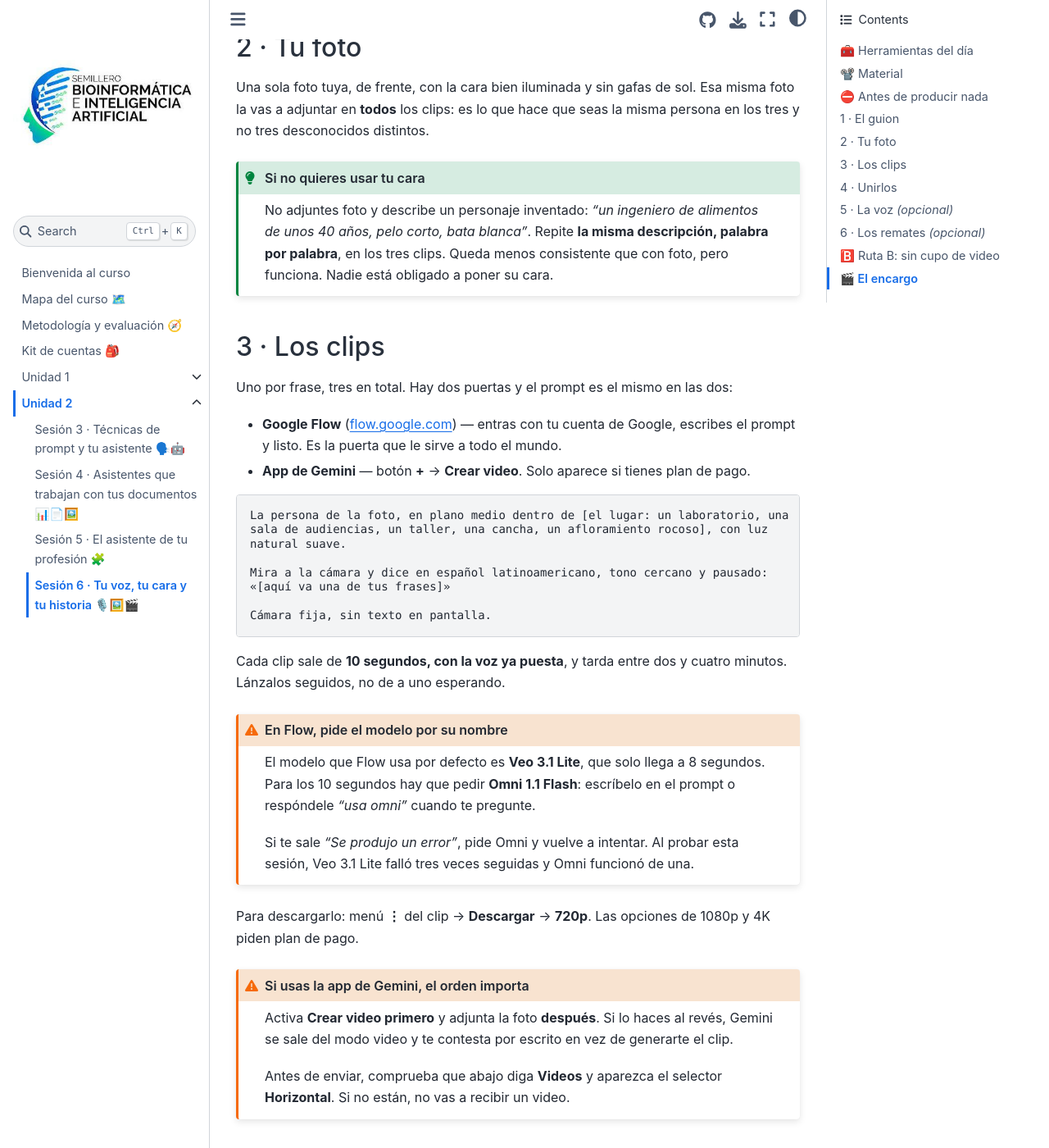
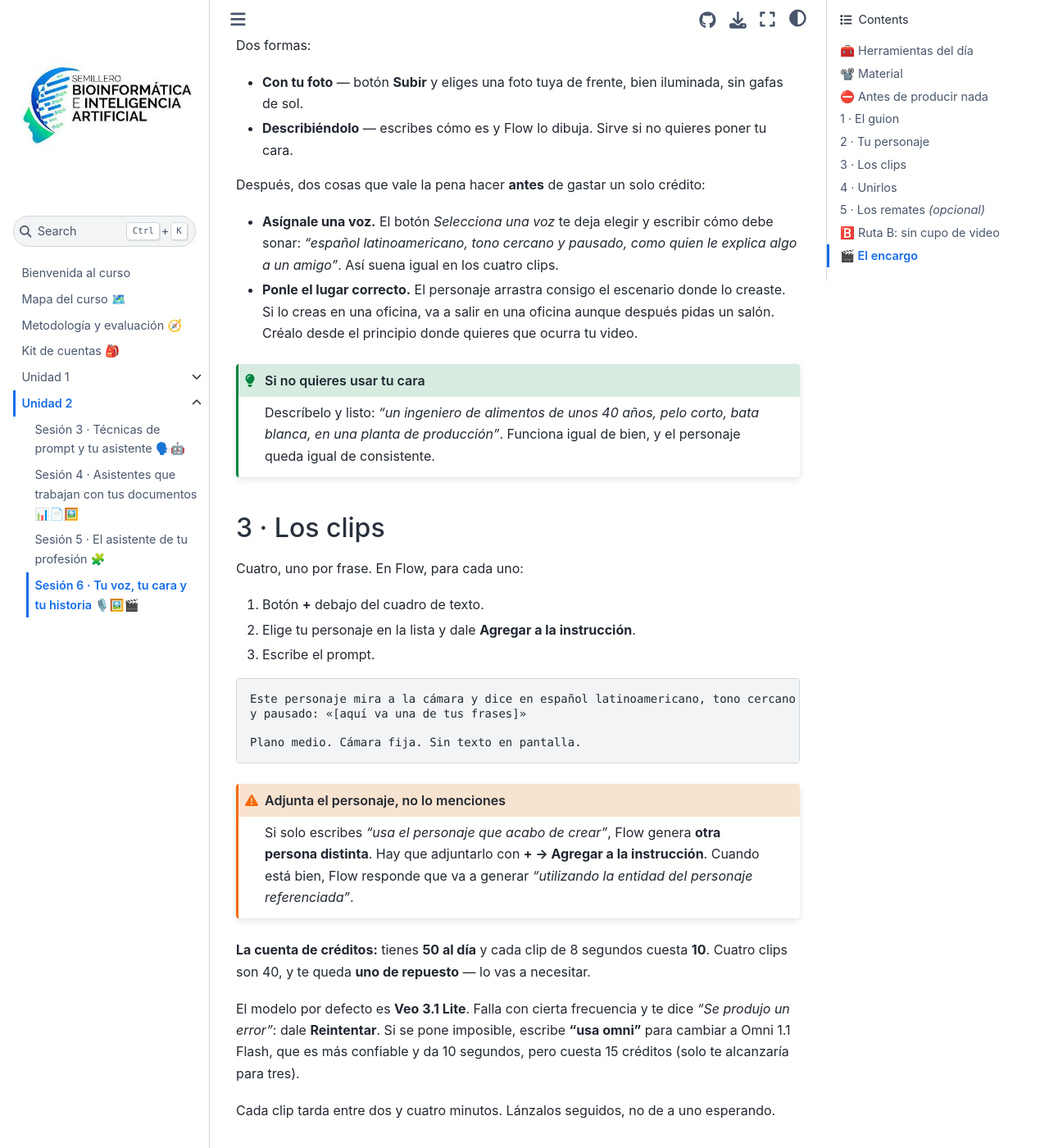
Before and after one commit to BioAITeamLearning/IntroInfo_2026_02_Ucaldas, a Jupyter Book: the page built from S06_AudioImagenVideo.md, in a window 1280 px wide and 1400 px high, scrolled down 3610 px. Shown: the whole window at 82% size. Built offline with Jupyter Book 1.0.4 settings and Sphinx 7.4.7 and the Sphinx Book theme 1.1.4, drawn with Linux system fonts in a browser that asks for light colours; some of the changed text lies outside the part shown.

Commit message:
S6: rehacer la sesion sobre Google Flow, con personajes y cuatro clips de 8 s
Probado en cuenta gratuita de Google. Flow hace las tres cosas: el personaje,
los clips y el montaje, asi que ChatGPT pasa a ser respaldo.

Costos medidos: crear personaje 0 creditos; clip de 8 s con Veo 3.1 Lite 10
creditos; clip de 10 s con Omni 15. Con 50 diarios el encargo son cuatro clips
de 8 s (40 creditos) y queda uno de repuesto.

Hallazgos que quedan documentados:
- hay que ADJUNTAR el personaje (+ -> Agregar a la instruccion); mencionarlo
  por escrito genera otra persona distinta
- el personaje arrastra el escenario donde se creo
- el personaje admite voz fija con instruccion de estilo, lo que resuelve que
  la voz cambie entre clips
- Veo 3.1 Lite falla seguido; Reintentar, o "usa omni"
- los Avatares de Flow no sirven todavia: experimentales y solo en ingles

Co-Authored-By: Claude Opus 5 <noreply@anthropic.com>

````diff
--- a/S06_AudioImagenVideo.md
+++ b/S06_AudioImagenVideo.md
@@ -3,9 +3,9 @@ title: Sesión 6 · Audio, imagen y video
 ---
 # Sesión 6 · Tu voz, tu cara y tu historia 🎙️🖼️🎬
 
-Un taller de producción. Sales con un video de **30 segundos** —tres clips de diez— en el que tú mismo, con tu cara y tu voz, le explicas algo de tu carrera a alguien que no sabe nada del tema.
+Un taller de producción. Sales con un video de **32 segundos** —cuatro clips de ocho— en el que un personaje tuyo le explica algo de tu carrera a alguien que no sabe nada del tema.
 
-Así se ve el resultado. Son **dos clips de diez segundos** generados por separado y pegados después; el tuyo serán tres. Fíjate en que es la misma persona, la misma camisa y el mismo salón en los dos: eso lo logra adjuntar la misma foto, nada más.
+Así se ve el resultado. Son **dos clips** generados por separado y pegados después; el tuyo serán cuatro. Fíjate en que es la misma persona, la misma camisa y el mismo salón en los dos: eso lo logra adjuntar la misma foto, nada más.
 
 *Guion, imagen y voz generados con IA (Gemini). Clips unidos con ChatGPT.*
 
@@ -20,9 +20,8 @@ Así se ve el resultado. Son **dos clips de diez segundos** generados por separa
 | Para qué | Herramienta |
 |---|---|
 | **Guion** | [Gemini](https://gemini.google.com) |
-| **Los clips de video** | [Google Flow](https://flow.google.com) *(gratis)* o [Gemini](https://gemini.google.com) → *Crear video* *(solo con plan de pago)* |
-| **Unir los clips** | [ChatGPT](https://chatgpt.com) |
-| **Voz aparte** *(opcional)* | [ElevenLabs](https://elevenlabs.io) |
+| **Personaje, clips y montaje** | [Google Flow](https://flow.google.com) — **50 créditos gratis al día** |
+| **Unir los clips, si Flow falla** | [ChatGPT](https://chatgpt.com) |
 | **Subtítulos y música** *(opcional)* | [CapCut](https://capcut.com) |
 
 ```{warning}
@@ -36,9 +35,9 @@ Y ojo con dónde generas los clips, porque no es lo mismo:
 | **App de Gemini → Crear video** | **Solo con plan de pago.** En cuenta gratuita la opción ni siquiera aparece |
 | **Ruta B** (al final de esta página) | Cualquiera, sin cupos |
 
-**La cuenta: un clip de 10 segundos cuesta 15 créditos.** Con 50 al día te alcanza para **tres clips** — justo los del encargo, y ni uno de sobra.
+**La cuenta: un clip de 8 segundos cuesta 10 créditos.** Con 50 al día haces **cuatro clips y te sobra uno de repuesto**. Crear el personaje no gasta nada.
 
-Eso significa que **no puedes generar para ver qué sale**. Si quemas un clip con un guion a medias, ese día ya no lo repites. Por eso el paso 1 no es un trámite.
+Aun así, no te alcanza para generar a ver qué sale: el repuesto es para cuando la herramienta falle, no para ensayar guiones. Por eso el paso 1 no es un trámite.
 
 Los cupos de estas herramientas cambian cada mes. Si el día de la clase no te funciona ninguna, la Ruta B siempre sirve.
 ```
@@ -85,109 +84,97 @@ Reglas: frases cortas, para decir en voz alta. Sin tecnicismos sin explicar.
 Nada de "en el mundo actual" ni "hoy en día". Al final, dime cuántas palabras tiene.
 ```
 
-**La prueba:** léelo en voz alta y cronométrate. Si te trabas al leerlo, está mal escrito: pídele que lo simplifique.
-
-**Después, pártelo.** Cada clip dura 10 segundos, así que necesitas frases de unas 25 palabras:
+**Después, pártelo.** Cada clip dura 8 segundos, así que necesitas frases de unas 20 palabras:
 
 ```
-Parte este guion en 3 frases de unas 25 palabras cada una. Cada frase tiene que
-poder decirse sola en 10 segundos y entenderse sin la anterior. Numéralas.
+Parte este guion en 4 frases de unas 20 palabras cada una. Cada frase tiene que
+poder decirse sola en 8 segundos y entenderse sin la anterior. Numéralas.
 ```
 
-La cuenta es simple: se habla a unas **150 palabras por minuto**, así que 10 segundos son 25 palabras. Tres clips, 75 palabras, 30 segundos.
+La cuenta: se habla a unas **150 palabras por minuto**, o sea 20 palabras cada 8 segundos. Cuatro clips, 80 palabras, 32 segundos.
+
+**La prueba:** lee cada frase en voz alta y cronométrala. Si te trabas, está mal escrita: pídele que la simplifique.
 
 ### Truco: dicta el guion en vez de escribirlo
 
 Un texto dictado suena a persona hablando; uno escrito suena a texto escrito. En Google Docs: **Herramientas → Dictado por voz**. Hablas treinta segundos y aparece escrito. O grabas una nota de voz en el celular y se la subes a Gemini pidiéndole la transcripción.
 
-Después lo pules: *"Limpia este dictado, quita las muletillas y déjalo en 75 palabras."*
+Después lo pules: *"Limpia este dictado, quita las muletillas y déjalo en 80 palabras."*
 
-## 2 · Tu foto
+## 2 · Tu personaje
 
-Una sola foto tuya, de frente, con la cara bien iluminada y sin gafas de sol. Esa misma foto la vas a adjuntar en **todos** los clips: es lo que hace que seas la misma persona en los tres y no tres desconocidos distintos.
+En Flow, el menú lateral tiene **Personajes**. Crear uno **no gasta créditos**, así que puedes ensayar hasta que te guste.
+
+Dos formas:
+
+* **Con tu foto** — botón **Subir** y eliges una foto tuya de frente, bien iluminada, sin gafas de sol.
+* **Describiéndolo** — escribes cómo es y Flow lo dibuja. Sirve si no quieres poner tu cara.
+
+Después, dos cosas que vale la pena hacer **antes** de gastar un solo crédito:
+
+* **Asígnale una voz.** El botón *Selecciona una voz* te deja elegir y escribir cómo debe sonar: *"español latinoamericano, tono cercano y pausado, como quien le explica algo a un amigo"*. Así suena igual en los cuatro clips.
+* **Ponle el lugar correcto.** El personaje arrastra consigo el escenario donde lo creaste. Si lo creas en una oficina, va a salir en una oficina aunque después pidas un salón. Créalo desde el principio donde quieres que ocurra tu video.
 
 ```{admonition} Si no quieres usar tu cara
 :class: tip
-No adjuntes foto y describe un personaje inventado: *"un ingeniero de alimentos de unos 40 años, pelo corto, bata blanca"*. Repite **la misma descripción, palabra por palabra**, en los tres clips. Queda menos consistente que con foto, pero funciona. Nadie está obligado a poner su cara.
+Descríbelo y listo: *"un ingeniero de alimentos de unos 40 años, pelo corto, bata blanca, en una planta de producción"*. Funciona igual de bien, y el personaje queda igual de consistente.
 ```
 
 ## 3 · Los clips
 
-Uno por frase, tres en total. Hay dos puertas y el prompt es el mismo en las dos:
+Cuatro, uno por frase. En Flow, para cada uno:
 
-* **Google Flow** ([flow.google.com](https://flow.google.com)) — entras con tu cuenta de Google, escribes el prompt y listo. Es la puerta que le sirve a todo el mundo.
-* **App de Gemini** — botón **+** → **Crear video**. Solo aparece si tienes plan de pago.
+1. Botón **+** debajo del cuadro de texto.
+2. Elige tu personaje en la lista y dale **Agregar a la instrucción**.
+3. Escribe el prompt.
 
 ```
-La persona de la foto, en plano medio dentro de [el lugar: un laboratorio, una
-sala de audiencias, un taller, una cancha, un afloramiento rocoso], con luz
-natural suave.
+Este personaje mira a la cámara y dice en español latinoamericano, tono cercano
+y pausado: «[aquí va una de tus frases]»
 
-Mira a la cámara y dice en español latinoamericano, tono cercano y pausado:
-«[aquí va una de tus frases]»
-
-Cámara fija, sin texto en pantalla.
+Plano medio. Cámara fija. Sin texto en pantalla.
 ```
 
-Cada clip sale de **10 segundos, con la voz ya puesta**, y tarda entre dos y cuatro minutos. Lánzalos seguidos, no de a uno esperando.
-
-```{admonition} En Flow, pide el modelo por su nombre
+```{admonition} Adjunta el personaje, no lo menciones
 :class: warning
-El modelo que Flow usa por defecto es **Veo 3.1 Lite**, que solo llega a 8 segundos. Para los 10 segundos hay que pedir **Omni 1.1 Flash**: escríbelo en el prompt o respóndele *"usa omni"* cuando te pregunte.
-
-Si te sale *"Se produjo un error"*, pide Omni y vuelve a intentar. Al probar esta sesión, Veo 3.1 Lite falló tres veces seguidas y Omni funcionó de una.
+Si solo escribes *"usa el personaje que acabo de crear"*, Flow genera **otra persona distinta**. Hay que adjuntarlo con **+ → Agregar a la instrucción**. Cuando está bien, Flow responde que va a generar *"utilizando la entidad del personaje referenciada"*.
 ```
 
-Para descargarlo: menú **⋮** del clip → **Descargar** → **720p**. Las opciones de 1080p y 4K piden plan de pago.
+**La cuenta de créditos:** tienes **50 al día** y cada clip de 8 segundos cuesta **10**. Cuatro clips son 40, y te queda **uno de repuesto** — lo vas a necesitar.
 
-```{admonition} Si usas la app de Gemini, el orden importa
-:class: warning
-Activa **Crear video primero** y adjunta la foto **después**. Si lo haces al revés, Gemini se sale del modo video y te contesta por escrito en vez de generarte el clip.
+El modelo por defecto es **Veo 3.1 Lite**. Falla con cierta frecuencia y te dice *"Se produjo un error"*: dale **Reintentar**. Si se pone imposible, escribe **"usa omni"** para cambiar a Omni 1.1 Flash, que es más confiable y da 10 segundos, pero cuesta 15 créditos (solo te alcanzaría para tres).
 
-Antes de enviar, comprueba que abajo diga **Videos** y aparezca el selector **Horizontal**. Si no están, no vas a recibir un video.
-```
+Cada clip tarda entre dos y cuatro minutos. Lánzalos seguidos, no de a uno esperando.
 
 ## 4 · Unirlos
 
-Gemini **no** puede unir videos: ejecuta código pero su entorno no tiene herramientas de video, así que te devuelve un comando de terminal. ChatGPT sí.
+**En Flow**, que es lo más simple: al abrir un clip aparece una línea de tiempo abajo. El botón **+** al final te deja **Agregar clip**. Vas añadiendo los cuatro en orden y descargas el resultado.
 
-En ChatGPT, sube los clips y pídeselo:
+**Si eso no te funciona**, ChatGPT los une igual de bien. Subes los clips y le pides:
 
 ```
-Une estos clips en un solo video, en este orden: clip1, clip2, clip3.
+Une estos clips en un solo video, en este orden: clip1, clip2, clip3, clip4.
 Conserva el audio de cada uno. Déjame el archivo mp4 para descargar.
 ```
 
-Tarda unos quince segundos y te devuelve el MP4 completo. Recodifica el video, así que pierde algo de calidad: para la clase no se nota.
+Tarda unos quince segundos. Recodifica el video, así que pierde algo de calidad: para la clase no se nota.
 
-## 5 · La voz *(opcional)*
+Para descargar desde Flow: menú **⋮** del clip → **Descargar** → **720p**. Las opciones de 1080p y 4K piden plan de pago.
 
-Los clips ya vienen con voz, pero no la eliges tú, y puede cambiar un poco entre un clip y otro. Si quieres otra, o que suene igual en los tres, genera la narración aparte y móntala encima en CapCut.
-
-| Ruta | Cómo es |
-|---|---|
-| **ElevenLabs** | Plan gratis de unos 10 minutos de audio al mes: de sobra. Tiene voces en español sin pedir tarjeta. Sin licencia comercial: hay que mencionar la herramienta, cosa que ya haces igual. |
-| **Google AI Studio** | Modo *Generate speech*. Ojo: las voces filtradas como *Spanish* piden clave de pago. Filtra por **Gender** y usa una genérica: leen español perfectamente. |
-| **Tu propia voz** | El celular. Gratis, es tuya, y a veces suena mejor que cualquier generada. |
-
-La indicación de estilo cambia mucho el resultado:
-
-```
-Español latinoamericano, tono cercano y pausado, como quien le explica algo a un
-amigo. No leas como noticiero.
-```
-
-## 6 · Los remates *(opcional)*
+## 5 · Los remates *(opcional)*
 
 En CapCut, sobre el video ya unido:
 
 1. **Subtítulos automáticos** — y revísalos: siempre hay dos o tres palabras mal.
 2. Música de fondo al 10 o 15 % del volumen. Si compite con la voz, está muy alta.
-3. Corta los silencios largos entre clip y clip.
+3. Corta los silencios entre clip y clip.
 
 Música muy alta y subtítulos sin revisar son las dos marcas de un video amateur. Arreglar esas dos cosas te sube el resultado más que cualquier efecto.
 
----
+```{admonition} Los avatares de Flow: todavía no
+:class: note
+Flow tiene una opción de **Avatares** que graba tu cara y tu voz con una videoselfie. Suena perfecta para esto, pero es **experimental**, el registro **solo está disponible en inglés** y la propia herramienta avisa que *"es posible que requiera varios intentos"*. Por ahora, Personajes funciona mejor.
+```
 
 ## 🅱️ Ruta B: sin cupo de video
 
@@ -211,4 +198,4 @@ Elige uno de los dos:
 | **Qué hago en mi carrera** | Un día normal de trabajo de alguien de tu programa. Lo que nadie se imagina que haces. |
 | **Lo que me costó entender** | Un concepto que te costó, explicado como te hubiera gustado que te lo explicaran. |
 
-Treinta segundos, en tres clips de diez, con tu cara y tu voz. Y una línea diciendo qué hiciste con IA.
+Treinta y dos segundos, en cuatro clips de ocho, con tu personaje y su voz. Y una línea diciendo qué hiciste con IA.
--- a/_static/sesion06/guia.html
+++ b/_static/sesion06/guia.html
@@ -51,13 +51,14 @@
     <p>______________________________________________________________________________</p>
   </div>
   <div class="box">
-    <h2>Pártelo en tres</h2>
-    <p>Tres frases de unas <b>25 palabras</b> cada una. Cada una tiene que entenderse sola, sin la anterior.</p>
+    <h2>Pártelo en cuatro</h2>
+    <p>Cuatro frases de unas <b>20 palabras</b> cada una. Cada una tiene que entenderse sola, sin la anterior.</p>
     <table>
       <tr><th style="width:7%">#</th><th>La frase</th><th style="width:18%">Segundos leída</th></tr>
       <tr><td>1</td><td class="blank"></td><td></td></tr>
       <tr><td>2</td><td class="blank"></td><td></td></tr>
       <tr><td>3</td><td class="blank"></td><td></td></tr>
+      <tr><td>4</td><td class="blank"></td><td></td></tr>
     </table>
     <p>Si una frase no cabe en diez segundos, pártela. Si sobra mucho, júntala con la siguiente.</p>
   </div>
@@ -72,27 +73,28 @@
     </table>
     <p>Si te trabaste, está mal escrito. Pídele que lo simplifique y vuelve a leerlo.</p>
   </div>
-  <div class="foot"><span>Introducción a la Informática · UCaldas 2026-2</span><span>150 palabras por minuto: 10 segundos son 25 palabras</span></div>
+  <div class="foot"><span>Introducción a la Informática · UCaldas 2026-2</span><span>150 palabras por minuto: 8 segundos son 20 palabras</span></div>
 </div>
 
 <div class="page">
   <div class="kicker">Sesión 6 · Los clips</div>
-  <h1>🎬 Tres clips de diez segundos</h1>
+  <h1>🎬 Cuatro clips de ocho segundos</h1>
   <div class="box reto">
     <h2>Antes de empezar</h2>
     <p>☐ Estoy en una cuenta de <b>Google personal</b> (la de la Universidad no sirve para generar video)</p>
-    <p>☐ Entré por: ☐ Google Flow (50 créditos gratis al día) &nbsp; ☐ App de Gemini (solo con plan de pago)</p>
+    <p>☐ Entré a <b>Google Flow</b> con mi cuenta de Google (50 créditos gratis al día)</p>
     <p>☐ Tengo mi foto lista: de frente, bien iluminada, sin gafas de sol</p>
-    <p>☐ Voy a usar <b>la misma foto</b> en los tres clips</p>
-    <p style="margin-top:2mm"><b>Si usas la app de Gemini, el orden que no se puede cambiar:</b><br>
-    botón <code>+</code> → <code>Crear video</code> → <b>después</b> la foto → después el prompt.<br>
-    Al revés, Gemini se sale del modo video y te contesta por escrito.</p>
-    <p>Antes de enviar, comprueba que abajo diga <b>Videos</b> y aparezca <b>Horizontal</b>. ☐ Comprobado</p>
+    <p>☐ Creé mi <b>personaje</b> en Flow (no gasta créditos) y le asigné una voz</p>
+    <p>☐ Lo creé <b>en el lugar</b> donde quiero que ocurra el video</p>
+    <p style="margin-top:2mm"><b>Para cada clip, adjunta el personaje:</b><br>
+    botón <code>+</code> → eliges tu personaje → <b>Agregar a la instrucción</b> → escribes el prompt.<br>
+    Si solo lo mencionas por escrito, Flow genera otra persona distinta.</p>
+    <p>Flow debe responder que usa <i>"la entidad del personaje referenciada"</i>. ☐ Comprobado</p>
   </div>
   <div class="box">
     <h2>El lugar donde ocurre</h2>
     <p><b>Mi lugar:</b> ________________________________________________________________</p>
-    <p>El mismo en los tres clips, o el personaje parecerá que se teletransporta.</p>
+    <p>El personaje arrastra el escenario donde lo creaste. Si lo creaste en otro lugar, vuelve a crearlo.</p>
   </div>
   <div class="box">
     <h2>Control de clips</h2>
@@ -101,8 +103,9 @@
       <tr><td>1</td><td>☐</td><td class="blank"></td><td>☐</td></tr>
       <tr><td>2</td><td>☐</td><td class="blank"></td><td>☐</td></tr>
       <tr><td>3</td><td>☐</td><td class="blank"></td><td>☐</td></tr>
+      <tr><td>4</td><td>☐</td><td class="blank"></td><td>☐</td></tr>
     </table>
-    <p>Cada clip tarda de dos a cuatro minutos. Lánzalos seguidos, no de a uno esperando.</p>
+    <p>Cada clip cuesta <b>10 créditos</b> y tarda de dos a cuatro minutos. Con 50 al día haces cuatro y te sobra uno de repuesto. Lánzalos seguidos.</p>
   </div>
   <div class="foot"><span>Solo tu cara y tu voz · se declara · nada confidencial</span><span>UCaldas 2026-2</span></div>
 </div>
@@ -112,15 +115,15 @@
   <h1>🔗 Antes de dar por terminado</h1>
   <div class="box">
     <h2>Unirlos</h2>
-    <p>Gemini <b>no</b> puede unir videos. ChatGPT sí: sube los clips y pídeselo.</p>
-    <p><code>Une estos clips en un solo video, en este orden: clip1, clip2, clip3. Conserva el audio de cada uno. Déjame el archivo mp4 para descargar.</code></p>
+    <p>Primero intenta en <b>Flow</b>: abre un clip, y en la línea de tiempo usa <b>+ → Agregar clip</b>. Si no te funciona, ChatGPT los une:</p>
+    <p><code>Une estos clips en un solo video, en este orden: clip1, clip2, clip3, clip4. Conserva el audio de cada uno. Déjame el archivo mp4 para descargar.</code></p>
     <p>☐ Los subí en el orden correcto &nbsp;&nbsp; ☐ Descargué el archivo &nbsp;&nbsp; ☐ Lo vi completo de principio a fin</p>
   </div>
   <div class="box">
     <h2>Lista de chequeo</h2>
     <table>
       <tr><th style="width:6%">✔</th><th>Revisa</th></tr>
-      <tr><td>☐</td><td>Es la <b>misma persona</b> en los tres clips</td></tr>
+      <tr><td>☐</td><td>Es la <b>misma persona</b> en los cuatro clips</td></tr>
       <tr><td>☐</td><td>Las frases se entienden seguidas, sin saltos raros</td></tr>
       <tr><td>☐</td><td>Corté el silencio muerto entre clip y clip</td></tr>
       <tr><td>☐</td><td>Generé los subtítulos automáticos</td></tr>
````
Also changed, not shown: other parts of S06_AudioImagenVideo.md (+2 -2 lines), other parts of _static/sesion06/guia.html (+1 -1 lines), 1 other file.
